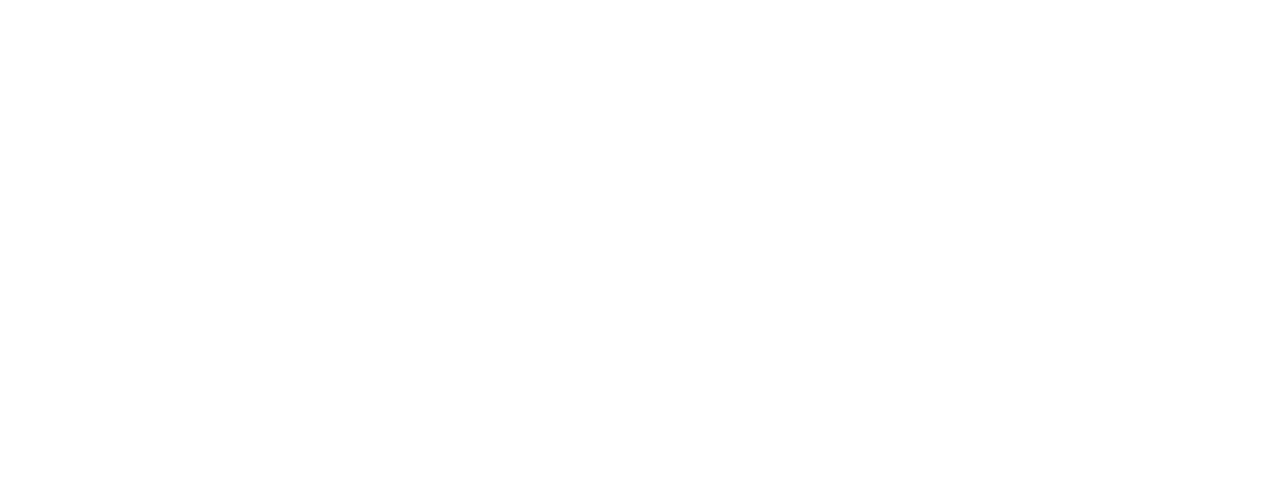
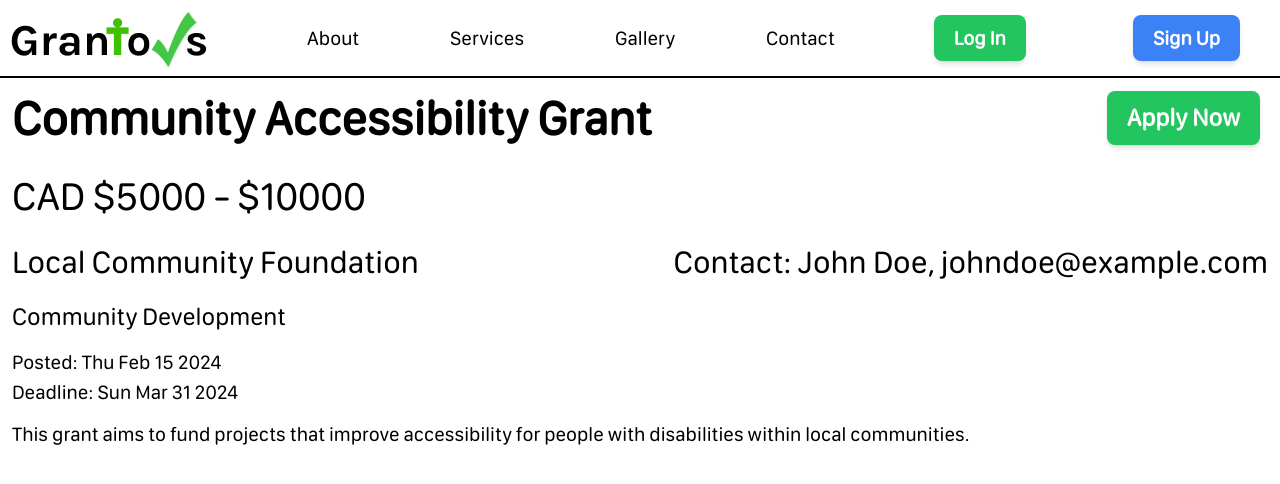
Before and after one commit to GlassesNoGlasses/c01w24-project-grantors, a React (Create React App) app in the folder frontend/: page /grants/1 in a window 1280 px wide. Before the commit this address had no page. Shown: the top 484 px of the page. Built offline with nearby package versions, Linux system fonts and the light colour scheme.

Commit message:
Add GrantPage component

```diff
--- a/frontend/src/App.tsx
+++ b/frontend/src/App.tsx
@@ -5,6 +5,7 @@ import Login from "./components/login-page/Login";
 import SignUp from "./components/signup-page/SignUp";
 import { UserContextProvider } from "./components/contexts/userContext";
 import GrantBrowse from "./components/grant-browse/GrantBrowse";
+import GrantPage from "./components/grant-page/GrantPage";
 
 
 function App() {
@@ -22,6 +23,7 @@ function App() {
               <Route path="login" element={<Login />} />
               <Route path="signup" element={<SignUp />} />
               <Route path="grants" element={<GrantBrowse />} />
+              <Route path="grants/:grantId" element={<GrantPage />} />
             </Route>
           </Routes>
         )}
--- /dev/null
+++ b/frontend/src/components/grant-page/GrantPage.tsx
@@ -0,0 +1,65 @@
+import { Link, useParams } from "react-router-dom";
+import { GrantPageProps } from "./GrantPageProps";
+import mockGrants from "../grant-browse/mockGrants";
+import { useEffect, useState } from "react";
+import { Grant } from "../interfaces/Grant";
+
+const GrantPage = ({}: GrantPageProps) => {
+    const { grantId } = useParams();
+
+    const grant: Grant | undefined = getGrant(grantId);
+
+    return grant === undefined ? <GrantNotFound /> : <GrantFound grant={grant} />;
+};
+
+const GrantFound = ({ grant }: { grant: Grant }) => {
+    return (
+        <div className="flex flex-col gap-3 p-1 px-3">
+            <div className="flex flex-row justify-between items-center">
+                <h1 className="text-4xl font-bold">{grant.title}</h1>
+                <ApplyButton grantId={grant.id.toString()} />
+            </div>
+            <h1 className="text-3xl">{`CAD $${grant.minAmount} - $${grant.maxAmount}`}</h1>
+            <div className="flex flex-row justify-between">
+                <h2 className="text-2xl">{grant.organization}</h2>
+                <h2 className="text-2xl">{`Contact: ${grant.contact}`}</h2>
+            </div>
+            <h3 className="text-lg">{grant.category}</h3>
+            <div className="flex flex-col">
+                <h3 className="text-base">{`Posted: ${grant.posted.toDateString()}`}</h3>
+                <h3 className="text-base">{`Deadline: ${grant.deadline.toDateString()}`}</h3>
+            </div>
+
+            <p className="text-base">{grant.description}</p>
+        </div>
+    );
+}
+
+const GrantNotFound = () => {
+    return (
+        <div>
+            <h1>Grant Not Found</h1>
+        </div>
+    );
+}
+
+const ApplyButton = ({ grantId }: { grantId: String }) => {
+    return (
+        <Link className='p-2 px-5 m-2 bg-green-500 hover:bg-green-600 active:bg-green-700
+          text-white font-bold rounded-lg shadow-md transition-colors duration-150 ease-in
+          text-lg'
+          to={`/grants/${grantId}/apply`}>
+          Apply Now
+        </Link>
+      )
+}
+
+
+const getGrant = (grantId: String | undefined) => {
+    if (grantId === undefined || Number.isNaN(Number(grantId)))
+        return undefined;
+
+    return mockGrants.find(grant => grant.id === Number(grantId));
+}
+
+export default GrantPage;
--- /dev/null
+++ b/frontend/src/components/grant-page/GrantPageProps.ts
@@ -0,0 +1 @@
+export interface GrantPageProps {}
```
